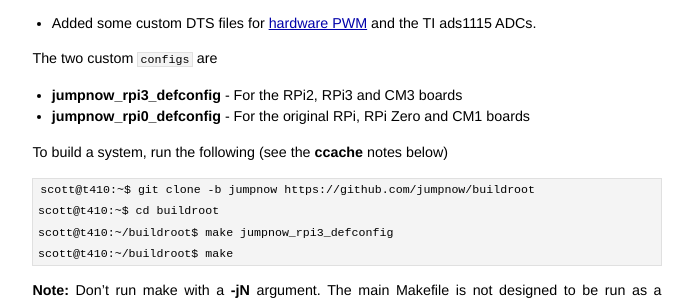
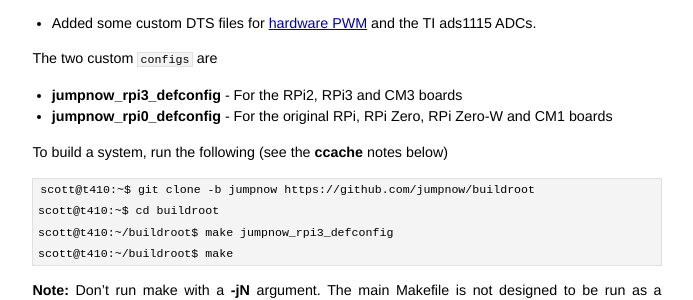
Before and after one commit to jumpnow/jumpnowtek-site, a Jekyll site: the page built from _posts/2017-01-10-Raspberry-Pi-Systems-with-Buildroot.md, in a window 1280 px wide and 900 px high, scrolled down 1052 px. Shown: the part 152-452 px from the top of the window, without its empty margins (293-986 px from the left). Built offline with Jekyll 4.4.1, drawn with Linux system fonts in a browser that asks for light colours; some of the changed text lies outside the part shown.

Commit message:
Add rpi0 wireless support

```diff
--- a/_posts/2017-01-10-Raspberry-Pi-Systems-with-Buildroot.md
+++ b/_posts/2017-01-10-Raspberry-Pi-Systems-with-Buildroot.md
@@ -57,7 +57,7 @@ The changes to **[master]** are
 The two custom `configs` are
 
 * **jumpnow\_rpi3\_defconfig** - For the RPi2, RPi3 and CM3 boards
-* **jumpnow\_rpi0\_defconfig** - For the original RPi, RPi Zero and CM1 boards
+* **jumpnow\_rpi0\_defconfig** - For the original RPi, RPi Zero, RPi Zero-W and CM1 boards
 
 
 To build a system, run the following (see the **ccache** notes below)
```
Also changed, not shown: other parts of _posts/2017-01-10-Raspberry-Pi-Systems-with-Buildroot.md (+1 -1 lines).
